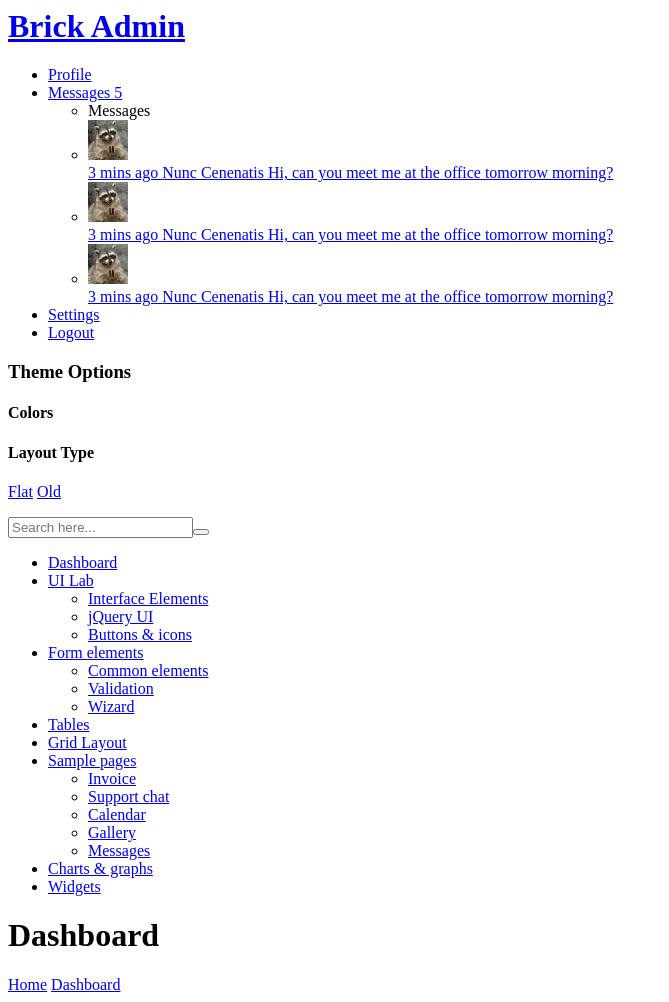
After one commit to zh-five/brick-admin, a PHP site: page /src/app/view/web/block/header.phtml in a window 1280 px wide. The commit adds this page. Shown: the whole page, without its empty margins (0-669 px from the left). Run offline with PHP 8.4, Linux system fonts and the light colour scheme.

Commit message:
切分模板

```diff
--- a/src/app/Controller/Web/Index.php
+++ b/src/app/Controller/Web/Index.php
@@ -16,7 +16,7 @@ class Index extends ControllerWeb {
      * @throws \Brick\Core\Exceptions\ViewException
      */
     public function indexAction() {
-        $this->display('web/index/index.phtml', [
+        $this->display('index/index.phtml', [
             'date' => date('Y-m-d H:i:s'),
         ]);
     }
--- a/src/app/Package/View.php
+++ b/src/app/Package/View.php
@@ -13,6 +13,6 @@ use Brick\Core\ViewAbstract;
 class View extends ViewAbstract{
 
     protected function __construct() {
-        $this->_tpl_dir = __DIR__.'/../view';
+        $this->_tpl_dir = __DIR__.'/../view/web';
     }
 }
--- /dev/null
+++ b/src/app/view/web/block/header.phtml
@@ -0,0 +1,158 @@
+<body data-color="grey" class="flat">
+<div id="wrapper">
+    <div id="header">
+        <h1><a href="/">Brick Admin</a></h1>
+        <a id="menu-trigger" href="#"><i class="fa fa-bars"></i></a>
+    </div>
+
+    <div id="user-nav">
+        <ul class="btn-group">
+            <li class="btn" ><a title="" href="#"><i class="fa fa-user"></i> <span class="text">Profile</span></a></li>
+            <li class="btn dropdown" id="menu-messages"><a href="#" data-toggle="dropdown" data-target="#menu-messages" class="dropdown-toggle"><i class="fa fa-envelope"></i> <span class="text">Messages</span> <span class="label label-danger">5</span> <b class="caret"></b></a>
+                <ul class="dropdown-menu messages-menu">
+                    <li class="title"><i class="fa fa-envelope-alt"></i>Messages<a class="title-btn" href="#" title="Write new message"><i class="fa fa-share"></i></a></li>
+                    <li class="message-item">
+                        <a href="#">
+                            <img alt="User Icon" src="img/demo/av1.jpg" />
+                            <div class="message-content">
+		                            	<span class="message-time">
+			                                3 mins ago
+			                            </span>
+                                <span class="message-sender">
+		                                    Nunc Cenenatis
+		                                </span>
+                                <span class="message">
+		                                    Hi, can you meet me at the office tomorrow morning?
+		                                </span>
+                            </div>
+                        </a>
+                    </li>
+                    <li class="message-item">
+                        <a href="#">
+                            <img alt="User Icon" src="img/demo/av1.jpg" />
+                            <div class="message-content">
+		                            	<span class="message-time">
+			                                3 mins ago
+			                            </span>
+                                <span class="message-sender">
+		                                    Nunc Cenenatis
+		                                </span>
+                                <span class="message">
+		                                    Hi, can you meet me at the office tomorrow morning?
+		                                </span>
+                            </div>
+                        </a>
+                    </li>
+                    <li class="message-item">
+                        <a href="#">
+                            <img alt="User Icon" src="img/demo/av1.jpg" />
+                            <div class="message-content">
+		                            	<span class="message-time">
+			                                3 mins ago
+			                            </span>
+                                <span class="message-sender">
+		                                    Nunc Cenenatis
+		                                </span>
+                                <span class="message">
+		                                    Hi, can you meet me at the office tomorrow morning?
+		                                </span>
+                            </div>
+                        </a>
+                    </li>
+                </ul>
+            </li>
+            <li class="btn"><a title="" href="#"><i class="fa fa-cog"></i> <span class="text">Settings</span></a></li>
+            <li class="btn"><a title="" href="login.html"><i class="fa fa-share"></i> <span class="text">Logout</span></a></li>
+        </ul>
+    </div>
+
+    <div id="switcher">
+        <div id="switcher-inner">
+            <h3>Theme Options</h3>
+            <h4>Colors</h4>
+            <p id="color-style">
+                <a data-color="orange" title="Orange" class="button-square orange-switcher" href="#"></a>
+                <a data-color="turquoise" title="Turquoise" class="button-square turquoise-switcher" href="#"></a>
+                <a data-color="blue" title="Blue" class="button-square blue-switcher" href="#"></a>
+                <a data-color="green" title="Green" class="button-square green-switcher" href="#"></a>
+                <a data-color="red" title="Red" class="button-square red-switcher" href="#"></a>
+                <a data-color="purple" title="Purple" class="button-square purple-switcher" href="#"></a>
+                <a href="#" data-color="grey" title="Grey" class="button-square grey-switcher"></a>
+            </p>
+            <!--
+            <h4>Background Patterns</h4>
+            <h5>for boxed version</h5>
+            <p id="pattern-switch">
+                <a data-pattern="pattern1" style="background-image:url('assets/img/patterns/pattern1.png');" class="button-square" href="#"></a>
+                <a data-pattern="pattern2" style="background-image:url('assets/img/patterns/pattern2.png');" class="button-square" href="#"></a>
+                <a data-pattern="pattern3" style="background-image:url('assets/img/patterns/pattern3.png');" class="button-square" href="#"></a>
+                <a data-pattern="pattern4" style="background-image:url('assets/img/patterns/pattern4.png');" class="button-square" href="#"></a>
+                <a data-pattern="pattern5" style="background-image:url('assets/img/patterns/pattern5.png');" class="button-square" href="#"></a>
+                <a data-pattern="pattern6" style="background-image:url('assets/img/patterns/pattern6.png');" class="button-square" href="#"></a>
+                <a data-pattern="pattern7" style="background-image:url('assets/img/patterns/pattern7.png');" class="button-square" href="#"></a>
+                <a data-pattern="pattern8" style="background-image:url('assets/img/patterns/pattern8.png');" class="button-square" href="#"></a>
+            </p>-->
+            <h4 class="visible-lg">Layout Type</h4>
+            <p id="layout-type">
+                <a data-option="flat" class="button" href="#">Flat</a>
+                <a data-option="old" class="button" href="#">Old</a>
+            </p>
+        </div>
+        <div id="switcher-button">
+            <i class="fa fa-cogs"></i>
+        </div>
+    </div>
+
+    <div id="sidebar">
+        <div id="search">
+            <input type="text" placeholder="Search here..."/><button type="submit" class="tip-right" title="Search"><i class="fa fa-search"></i></button>
+        </div>
+        <ul>
+            <li class="active"><a href="index.html"><i class="fa fa-home"></i> <span>Dashboard</span></a></li>
+            <li class="submenu">
+                <a href="#"><i class="fa fa-flask"></i> <span>UI Lab</span> <i class="arrow fa fa-chevron-right"></i></a>
+                <ul>
+                    <li><a href="interface.html">Interface Elements</a></li>
+                    <li><a href="jquery-ui.html">jQuery UI</a></li>
+                    <li><a href="buttons.html">Buttons &amp; icons</a></li>
+                </ul>
+            </li>
+            <li class="submenu">
+                <a href="#"><i class="fa fa-th-list"></i> <span>Form elements</span> <i class="arrow fa fa-chevron-right"></i></a>
+                <ul>
+                    <li><a href="form-common.html">Common elements</a></li>
+                    <li><a href="form-validation.html">Validation</a></li>
+                    <li><a href="form-wizard.html">Wizard</a></li>
+                </ul>
+            </li>
+            <li><a href="tables.html"><i class="fa fa-th"></i> <span>Tables</span></a></li>
+            <li><a href="grid.html"><i class="fa fa-th-list"></i> <span>Grid Layout</span></a></li>
+            <li class="submenu">
+                <a href="#"><i class="fa fa-file"></i> <span>Sample pages</span> <i class="arrow fa fa-chevron-right"></i></a>
+                <ul>
+                    <li><a href="invoice.html">Invoice</a></li>
+                    <li><a href="chat.html">Support chat</a></li>
+                    <li><a href="calendar.html">Calendar</a></li>
+                    <li><a href="gallery.html">Gallery</a></li>
+                    <li><a href="messages.html">Messages</a></li>
+                </ul>
+            </li>
+            <li>
+                <a href="charts.html"><i class="fa fa-signal"></i> <span>Charts &amp; graphs</span></a>
+            </li>
+            <li>
+                <a href="widgets.html"><i class="fa fa-inbox"></i> <span>Widgets</span></a>
+            </li>
+        </ul>
+
+    </div>
+
+    <div id="content">
+        <div id="content-header" class="mini">
+            <h1>Dashboard</h1>
+        </div>
+        <div id="breadcrumb">
+            <a href="#" title="Go to Home" class="tip-bottom"><i class="fa fa-home"></i> Home</a>
+            <a href="#" class="current">Dashboard</a>
+        </div>
+        <div class="container-fluid">
```
Also changed, not shown: src/app/view/web/block/footer.phtml (added, +13 -0 lines), src/app/view/web/block/head.phtml (added, +24 -0 lines), src/app/view/web/index/index.phtml (+28 -4 lines).
